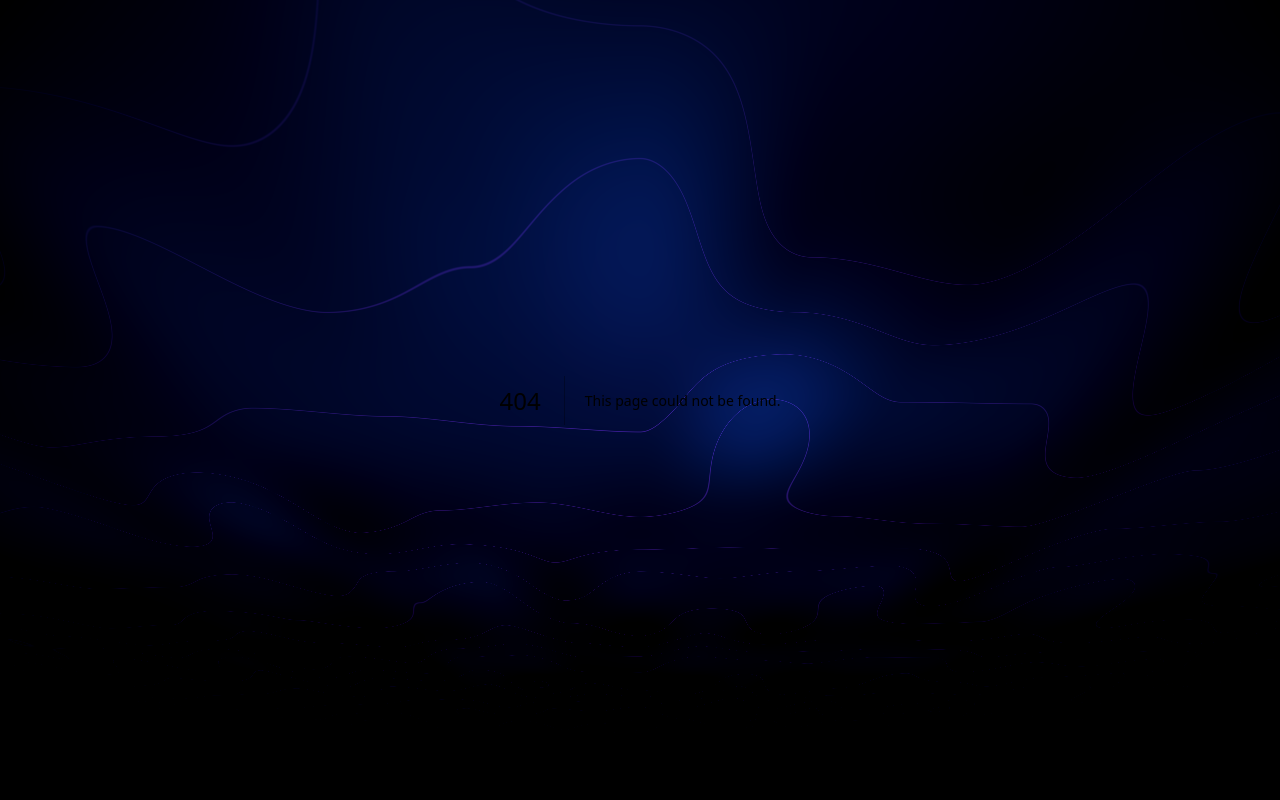
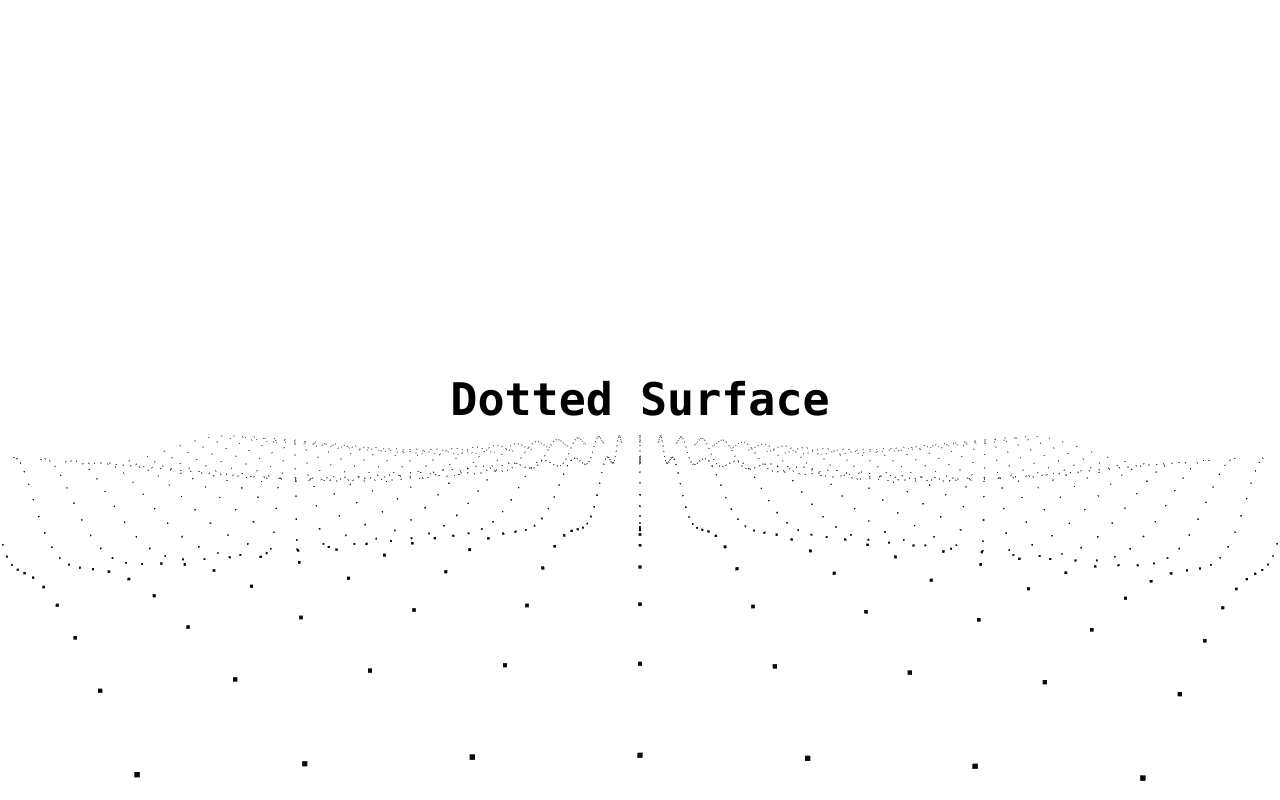
Before and after one commit to yskhub/TaskVault, a Next.js app in the folder taskvault-frontend/: page /dotted-demo in a window 1280 px wide. Before the commit this address had no page. Built offline with nearby package versions, Linux system fonts and the light colour scheme.

Commit message:
Add three.js dotted surface background across app

```diff
--- /dev/null
+++ b/taskvault-frontend/app/dotted-demo/page.tsx
@@ -0,0 +1,20 @@
+import { DottedSurface } from "@/components/ui/dotted-surface";
+import { cn } from "@/lib/utils";
+
+export default function DemoOne() {
+  return (
+    <DottedSurface className="size-full">
+      <div className="absolute inset-0 flex items-center justify-center">
+        <div
+          aria-hidden="true"
+          className={cn(
+            "pointer-events-none absolute -top-10 left-1/2 size-full -translate-x-1/2 rounded-full",
+            "bg-[radial-gradient(ellipse_at_center,var(--foreground)/0.1,transparent_50%)]",
+            "blur-[30px]"
+          )}
+        />
+        <h1 className="font-mono text-4xl font-semibold">Dotted Surface</h1>
+      </div>
+    </DottedSurface>
+  );
+}
--- a/taskvault-frontend/app/layout.tsx
+++ b/taskvault-frontend/app/layout.tsx
@@ -1,7 +1,8 @@
 import type { Metadata } from "next";
 import { Geist, Geist_Mono } from "next/font/google";
 import "./globals.css";
-import ProceduralGroundBackground from "@/components/ui/procedural-ground-background";
+import { ThemeProvider } from "@/components/theme-provider";
+import { DottedSurface } from "@/components/ui/dotted-surface";
 
 const geistSans = Geist({
   variable: "--font-geist-sans",
@@ -27,8 +28,10 @@ export default function RootLayout({
   return (
     <html lang="en">
       <body className={`${geistSans.variable} ${geistMono.variable}`}>
-        <ProceduralGroundBackground />
-        {children}
+        <ThemeProvider>
+          <DottedSurface className="pointer-events-none" />
+          {children}
+        </ThemeProvider>
       </body>
     </html>
   );
--- /dev/null
+++ b/taskvault-frontend/components/theme-provider.tsx
@@ -0,0 +1,21 @@
+"use client";
+
+import * as React from "react";
+import { ThemeProvider as NextThemesProvider } from "next-themes";
+
+export interface ThemeProviderProps {
+  children: React.ReactNode;
+}
+
+export function ThemeProvider({ children }: ThemeProviderProps) {
+  return (
+    <NextThemesProvider
+      attribute="class"
+      defaultTheme="system"
+      enableSystem
+      disableTransitionOnChange
+    >
+      {children}
+    </NextThemesProvider>
+  );
+}
--- /dev/null
+++ b/taskvault-frontend/components/ui/dotted-surface.tsx
@@ -0,0 +1,192 @@
+'use client';
+
+import { cn } from '@/lib/utils';
+import { useTheme } from 'next-themes';
+import React, { useEffect, useRef } from 'react';
+import * as THREE from 'three';
+
+type DottedSurfaceProps = Omit<React.ComponentProps<'div'>, 'ref'>;
+
+export function DottedSurface({ className, ...props }: DottedSurfaceProps) {
+	const { theme } = useTheme();
+
+	const containerRef = useRef<HTMLDivElement>(null);
+	const sceneRef = useRef<{
+		scene: THREE.Scene;
+		camera: THREE.PerspectiveCamera;
+		renderer: THREE.WebGLRenderer;
+		particles: THREE.Points[];
+		animationId: number;
+		count: number;
+	} | null>(null);
+
+	useEffect(() => {
+		if (!containerRef.current) return;
+
+		const SEPARATION = 150;
+		const AMOUNTX = 40;
+		const AMOUNTY = 60;
+
+		// Scene setup
+		const scene = new THREE.Scene();
+		scene.fog = new THREE.Fog(0xffffff, 2000, 10000);
+
+		const camera = new THREE.PerspectiveCamera(
+			60,
+			window.innerWidth / window.innerHeight,
+			1,
+			10000,
+		);
+		camera.position.set(0, 355, 1220);
+
+		const renderer = new THREE.WebGLRenderer({
+			alpha: true,
+			antialias: true,
+		});
+		renderer.setPixelRatio(window.devicePixelRatio);
+		renderer.setSize(window.innerWidth, window.innerHeight);
+		renderer.setClearColor(scene.fog.color, 0);
+
+		containerRef.current.appendChild(renderer.domElement);
+
+		// Create particles
+		const particles: THREE.Points[] = [];
+		const positions: number[] = [];
+		const colors: number[] = [];
+
+		// Create geometry for all particles
+		const geometry = new THREE.BufferGeometry();
+
+		for (let ix = 0; ix < AMOUNTX; ix++) {
+			for (let iy = 0; iy < AMOUNTY; iy++) {
+				const x = ix * SEPARATION - (AMOUNTX * SEPARATION) / 2;
+				const y = 0; // Will be animated
+				const z = iy * SEPARATION - (AMOUNTY * SEPARATION) / 2;
+
+				positions.push(x, y, z);
+				if (theme === 'dark') {
+					colors.push(200, 200, 200);
+				} else {
+					colors.push(0, 0, 0);
+				}
+			}
+		}
+
+		geometry.setAttribute(
+			'position',
+			new THREE.Float32BufferAttribute(positions, 3),
+		);
+		geometry.setAttribute('color', new THREE.Float32BufferAttribute(colors, 3));
+
+		// Create material
+		const material = new THREE.PointsMaterial({
+			size: 8,
+			vertexColors: true,
+			transparent: true,
+			opacity: 0.8,
+			sizeAttenuation: true,
+		});
+
+		// Create points object
+		const points = new THREE.Points(geometry, material);
+		scene.add(points);
+
+		let count = 0;
+		let animationId: number = 0;
+
+		// Animation function
+		const animate = () => {
+			animationId = requestAnimationFrame(animate);
+
+			const positionAttribute = geometry.attributes.position;
+			const positions = positionAttribute.array as Float32Array;
+
+			let i = 0;
+			for (let ix = 0; ix < AMOUNTX; ix++) {
+				for (let iy = 0; iy < AMOUNTY; iy++) {
+					const index = i * 3;
+
+					// Animate Y position with sine waves
+					positions[index + 1] =
+						Math.sin((ix + count) * 0.3) * 50 +
+						Math.sin((iy + count) * 0.5) * 50;
+
+					i++;
+				}
+			}
+
+			positionAttribute.needsUpdate = true;
+
+			// Update point sizes based on wave
+			const customMaterial = material as THREE.PointsMaterial & {
+				uniforms?: any;
+			};
+			if (!customMaterial.uniforms) {
+				// For dynamic size changes, we'd need a custom shader
+				// For now, keeping constant size for performance
+			}
+
+			renderer.render(scene, camera);
+			count += 0.1;
+		};
+
+		// Handle window resize
+		const handleResize = () => {
+			camera.aspect = window.innerWidth / window.innerHeight;
+			camera.updateProjectionMatrix();
+			renderer.setSize(window.innerWidth, window.innerHeight);
+		};
+
+		window.addEventListener('resize', handleResize);
+
+		// Start animation
+		animate();
+
+		// Store references
+		sceneRef.current = {
+			scene,
+			camera,
+			renderer,
+			particles: [points],
+			animationId,
+			count,
+		};
+
+		// Cleanup function
+		return () => {
+			window.removeEventListener('resize', handleResize);
+
+			if (sceneRef.current) {
+				cancelAnimationFrame(sceneRef.current.animationId);
+
+				// Clean up Three.js objects
+				sceneRef.current.scene.traverse((object) => {
+					if (object instanceof THREE.Points) {
+						object.geometry.dispose();
+						if (Array.isArray(object.material)) {
+							object.material.forEach((material) => material.dispose());
+						} else {
+							object.material.dispose();
+						}
+					}
+				});
+
+				sceneRef.current.renderer.dispose();
+
+				if (containerRef.current && sceneRef.current.renderer.domElement) {
+					containerRef.current.removeChild(
+						sceneRef.current.renderer.domElement,
+					);
+				}
+			}
+		};
+	}, [theme]);
+
+	return (
+		<div
+			ref={containerRef}
+			className={cn('pointer-events-none fixed inset-0 -z-10', className)}
+			{...props}
+		/>
+	);
+}
--- a/taskvault-frontend/package.json
+++ b/taskvault-frontend/package.json
@@ -14,16 +14,19 @@
     "framer-motion": "^12.25.0",
     "lucide-react": "^0.562.0",
     "next": "16.1.1",
+    "next-themes": "^0.4.6",
     "postcss": "^8.4.47",
     "react": "19.2.3",
     "react-chartjs-2": "^5.3.1",
     "react-dom": "19.2.3",
-    "tailwindcss": "^3.4.15"
+    "tailwindcss": "^3.4.15",
+    "three": "^0.182.0"
   },
   "devDependencies": {
     "@types/node": "^20",
     "@types/react": "^19",
     "@types/react-dom": "^19",
+    "@types/three": "^0.182.0",
     "typescript": "^5"
   }
 }
```
Also changed, not shown: 2 other files (tests, documents, lock files or other folders).
